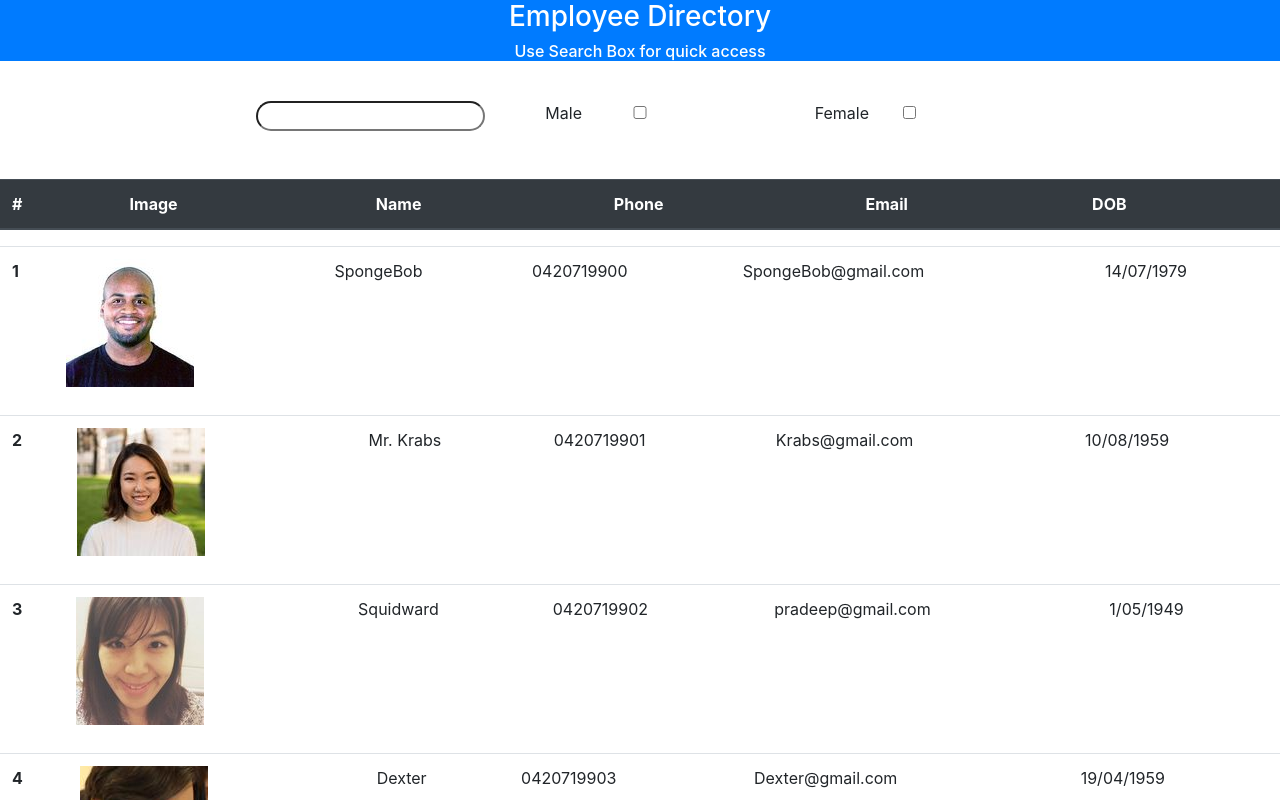
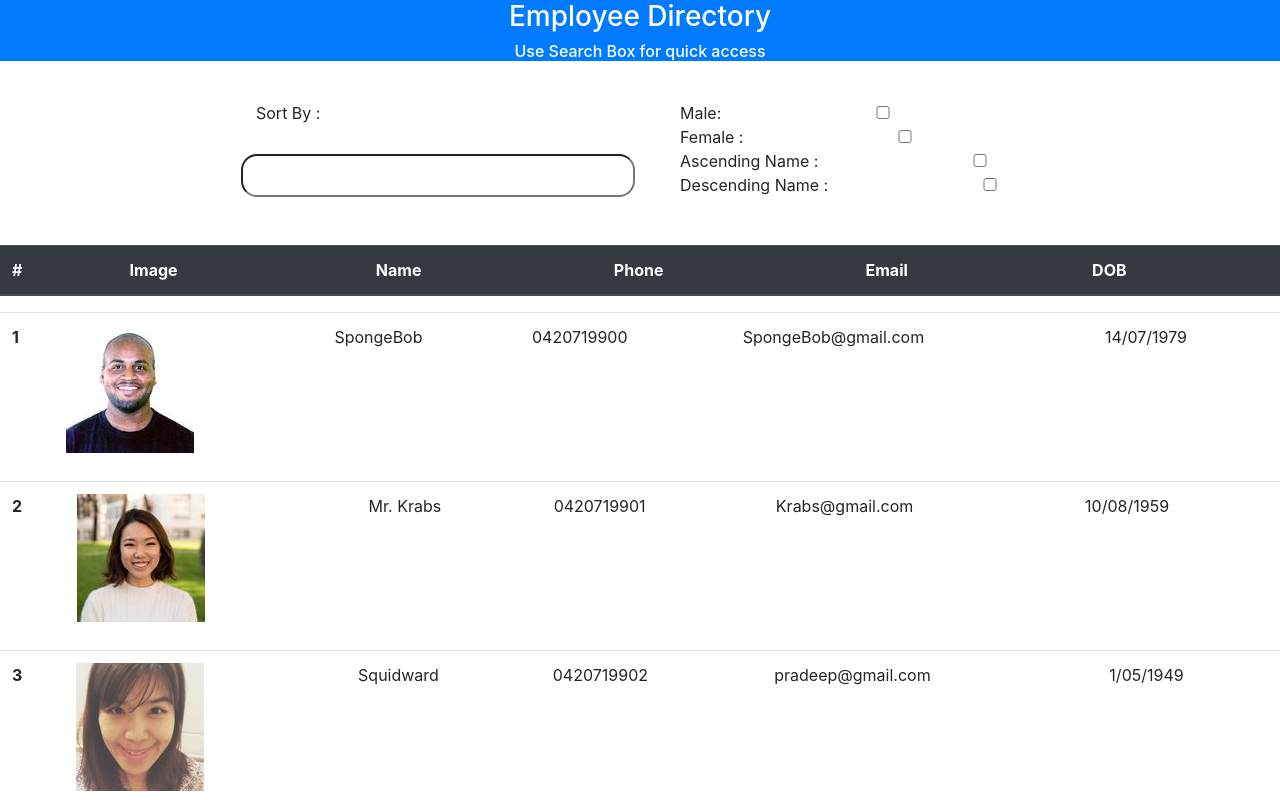
Before and after one commit to marasinipradeep/employee-directory, a React (Create React App) app in the folder employee-directory/: page / in a window 1280 px wide. Shown: the top 800 px of the page. Built offline with nearby package versions, Linux system fonts and the light colour scheme.

Commit message:
Sorting added by ascending and descending name

```diff
--- a/employee-directory/public/index.html
+++ b/employee-directory/public/index.html
@@ -10,6 +10,8 @@
       content="Web site created using create-react-app"
     />
     <link rel="apple-touch-icon" href="%PUBLIC_URL%/logo192.png" />
+
+    <link href="//maxcdn.bootstrapcdn.com/font-awesome/4.1.0/css/font-awesome.min.css" rel="stylesheet">
     <!--
       manifest.json provides metadata used when your web app is installed on a
       user's mobile device or desktop. See https://developers.google.com/web/fundamentals/web-app-manifest/
--- a/employee-directory/src/App.js
+++ b/employee-directory/src/App.js
@@ -3,7 +3,9 @@ import EmployeeContainer from "./Components/EmployeeContainer/EmployeeContainer"
 
 function App() {
   return (
+    <>
     <EmployeeContainer/>
+    </>
   );
 }
 
--- a/employee-directory/src/Components/EmployeeData/EmployeeData.js
+++ b/employee-directory/src/Components/EmployeeData/EmployeeData.js
@@ -12,8 +12,9 @@ export default class EmployeeData extends Component {
         data,
         search: "",
         isMale: false,
-        isFemale: false
-
+        isFemale: false,
+        isName: false,
+        sortName: data
     }
 
     //Search by Input
@@ -48,8 +49,57 @@ export default class EmployeeData extends Component {
         } else {
             this.setState({ data })
         }
+
     }
 
+    //Filter if sort by name check box is clicked
+    handleSortByName = (event) => {
+        this.setState({ isName: event.target.checked })
+        console.log(this.state.isName)
+        if (event.target.checked) {
+            console.log("inside if ")
+            this.state.data.sort(function (a, b) {
+                var nameA = a.name.toLowerCase()
+                var nameB = b.name.toLowerCase()
+                if (nameA < nameB) //sort string ascending
+                    return -1
+                else if (nameA > nameB)
+                    return 1
+                else return 0 //default return value (no sorting)
+            })
+         }
+        //else if(!event.target.checked){
+
+        //     this.state.data.sort(function (a, b) {
+        //         var nameA = a.name.toLowerCase()
+        //         var nameB = b.name.toLowerCase()
+        //         if (nameB < nameA) //sort string ascending
+        //             return -1
+        //         else if (nameB > nameA)
+        //             return 1
+        //         else return 0 //default return value (no sorting)
+        //     })
+
+        // }
+    }
+
+    //Filter if sort by descending name check box is clicked
+    handleSortByDecendingName = (event) => {
+        this.setState({ isName: event.target.checked })
+        console.log(this.state.isName)
+        if(event.target.checked){
+            this.state.data.sort(function (a, b) {
+                var nameA = a.name.toLowerCase()
+                var nameB = b.name.toLowerCase()
+                if (nameB < nameA) //sort string ascending
+                    return -1
+                else if (nameB > nameA)
+                    return 1
+                else return 0 //default return value (no sorting)
+            })
+
+        }
+    }
     render() {
 
         let filterName = this.state.data.filter((name) => {
@@ -63,8 +113,10 @@ export default class EmployeeData extends Component {
                     handleSearch={this.handleSearch.bind(this)}
                     handleMaleCheck={this.handleMaleCheck.bind(this)}
                     handleFemaleCheck={this.handleFemaleCheck.bind(this)}
+                    handleSortByName={this.handleSortByName.bind(this)}
+                    handleSortByDecendingName={this.handleSortByDecendingName.bind(this)}
                 />
-                <TableHeading />
+                <TableHeading  handleSortByName={this.handleSortByName.bind(this)}/>
                 {filterName.map(data => (
                     <EmployeeTitles
                         key={data.id}
--- a/employee-directory/src/Components/EmployeeTitles/EmployeeTitles.js
+++ b/employee-directory/src/Components/EmployeeTitles/EmployeeTitles.js
@@ -4,7 +4,7 @@ import "./EmployeeTitles.css"
 export default function EmployeeTitles(props) {
 
     return (
-        <div>
+        <div  className="table-responsive">
             <table className="table">
                 <tbody>
                     <tr>
--- a/employee-directory/src/Components/SearchBar/SearchBar.js
+++ b/employee-directory/src/Components/SearchBar/SearchBar.js
@@ -6,18 +6,38 @@ export default function SearchBar(props) {
     return (
 
             <section className="filter-container">
-            <form className="filter-form form-group">
+                <form className="filter-form form-group ">
+
+                    <div className="row">
+                    <p className="col-md-6">Sort By : </p>
 
                     <input onChange={props.handleSearch} type="text"></input>
+                    </div>
 
+                    <div className="">
                     <div className="form-check">
+                        <label className="form-check-label" >Male:</label>
                         <input type="checkbox" className="form-check-input" id="male" onChange={props.handleMaleCheck} />
-                    <label className="form-check-label" >Male</label>
+
                     </div>
 
                     <div className="form-check">
-                    <input type="checkbox" className="form-check-input" id="female" onClick={props.handleFemaleCheck} />
-                    <label className="form-check-label">Female</label>
+                        <label className="form-check-label">Female :</label>
+                        <input type="checkbox" className="form-check-input" id="female" onChange={props.handleFemaleCheck} />
+
+                    </div>
+
+                    <div className="form-check">
+                        <label className="form-check-label">Ascending Name :</label>
+                        <input type="checkbox" className="form-check-input " id="sort" onChange={props.handleSortByName} />
+
+                    </div>
+
+                    <div className="form-check">
+                        <label className="form-check-label">Descending Name :</label>
+                        <input type="checkbox" className="form-check-input " id="sortDecend" onChange={props.handleSortByDecendingName} />
+
+                    </div>
                     </div>
 
                 </form>
--- a/employee-directory/src/index.js
+++ b/employee-directory/src/index.js
@@ -5,6 +5,8 @@ import App from './App';
 import "bootstrap/dist/css/bootstrap.min.css"
 
 ReactDOM.render(
+
     <App />,
   document.getElementById('root')
+
 );
```
Also changed, not shown: employee-directory/src/Components/TableHeading/TableHeading.js (+4 -4 lines). Lines whose indentation alone changed are shown as unchanged.
